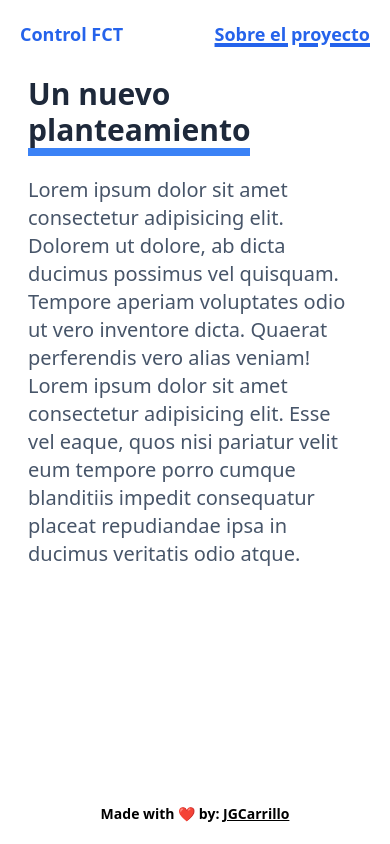
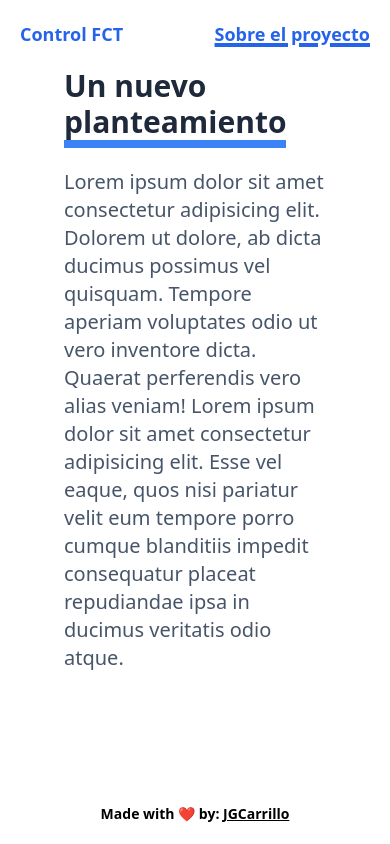
Before and after one commit to jgcarrillo/fct-control-vuejs, a Vue app: page /about in a window 390 px wide. Built offline with nearby package versions, Linux system fonts and the light colour scheme.

Commit message:
fix: responsive in about page

```diff
--- a/src/views/AboutView.vue
+++ b/src/views/AboutView.vue
@@ -1,5 +1,5 @@
 <template>
-  <div class="flex flex-col items-center justify-start m-2 md:my-5 mx-7">
+  <div class="flex flex-col items-center justify-start mx-16 md:mx-32 lg:mx-52">
     <div class="md:mb-10 md:mt-5 mb-5">
       <h2 class="text-3xl md:text-5xl font-bold text-slate-800">
         <span>Un nuevo </span>
```
